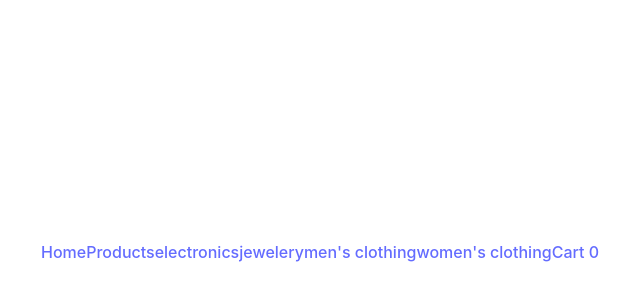
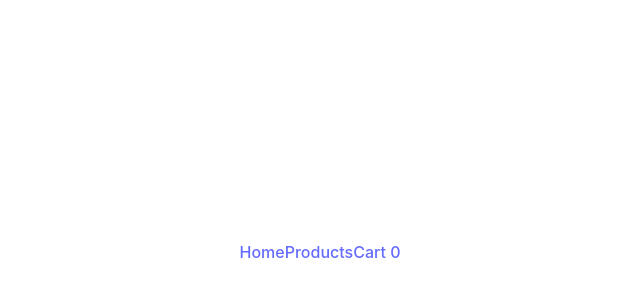
Before and after one commit to gingkapls/react-shopping-cart, a React (Vite) app: page / in a window 1280 px wide. Shown: the part 148-448 px from the top of the page, without its empty margins (320-960 px from the left). Built offline with nearby package versions, Linux system fonts and the light colour scheme.

Commit message:
feat(App): move default products to separate route

```diff
--- a/src/App.tsx
+++ b/src/App.tsx
@@ -2,29 +2,16 @@ import { useState } from 'react';
 import './App.css';
 import { Link, Outlet } from 'react-router';
 import { cart, cartItem } from './routes/CartPage';
-import { Category } from './lib/api';
 
 function App() {
   const [cart, setCart] = useState<cart>(new Map<number, cartItem>());
   const numCartItems = [...cart.values()].length;
-
-  const categories: Category[] = [
-    'electronics',
-    'jewelery',
-    "men's clothing",
-    "women's clothing",
-  ];
 
   return (
     <>
       <nav>
         <Link to='/'>Home</Link>
         <Link to='products'>Products</Link>
-        {categories.map((category) => (
-          <Link key={category} to={category}>
-            {category}
-          </Link>
-        ))}
         <Link to='cart'>Cart {numCartItems}</Link>
       </nav>
       <Outlet context={{ cart, setCart }} />
```
